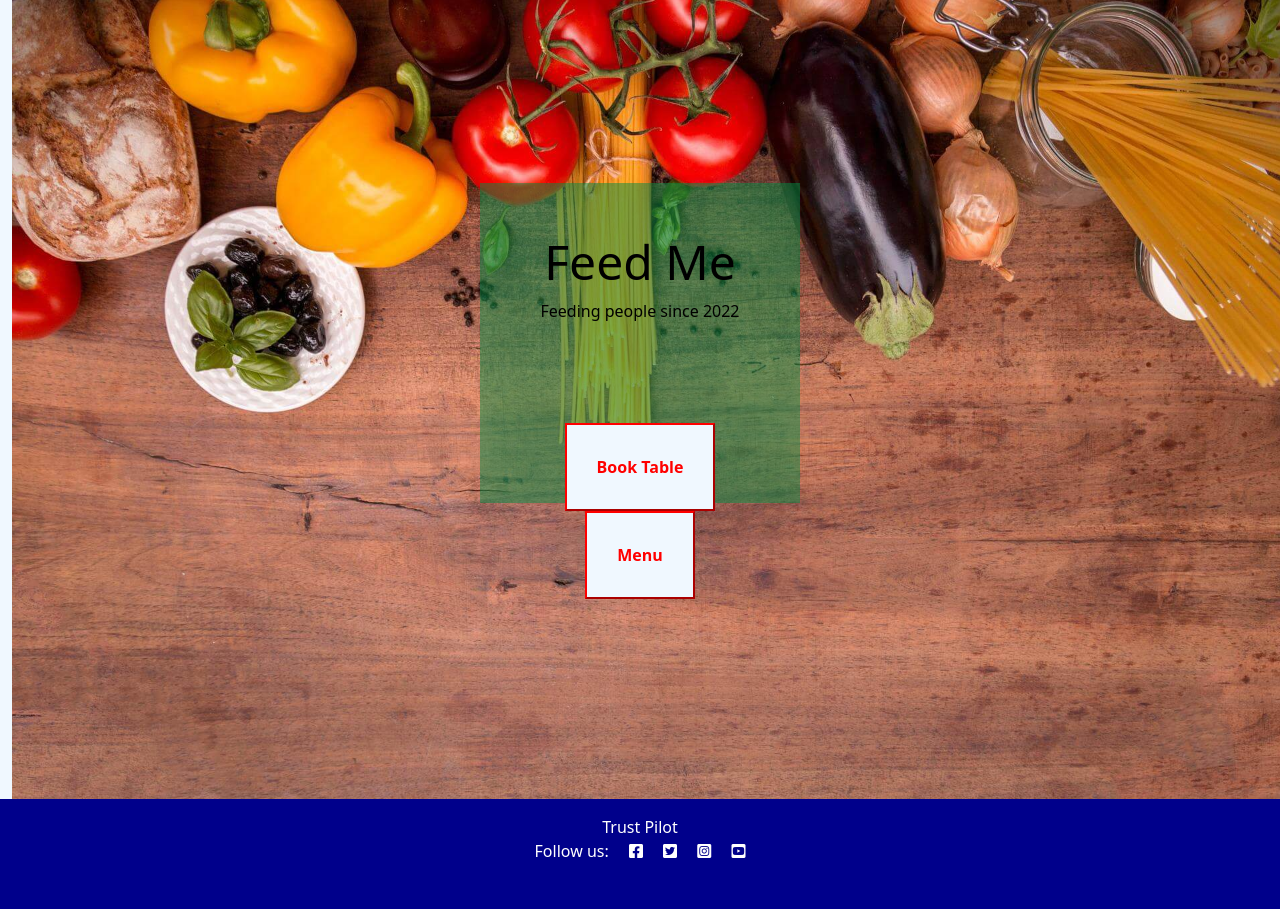
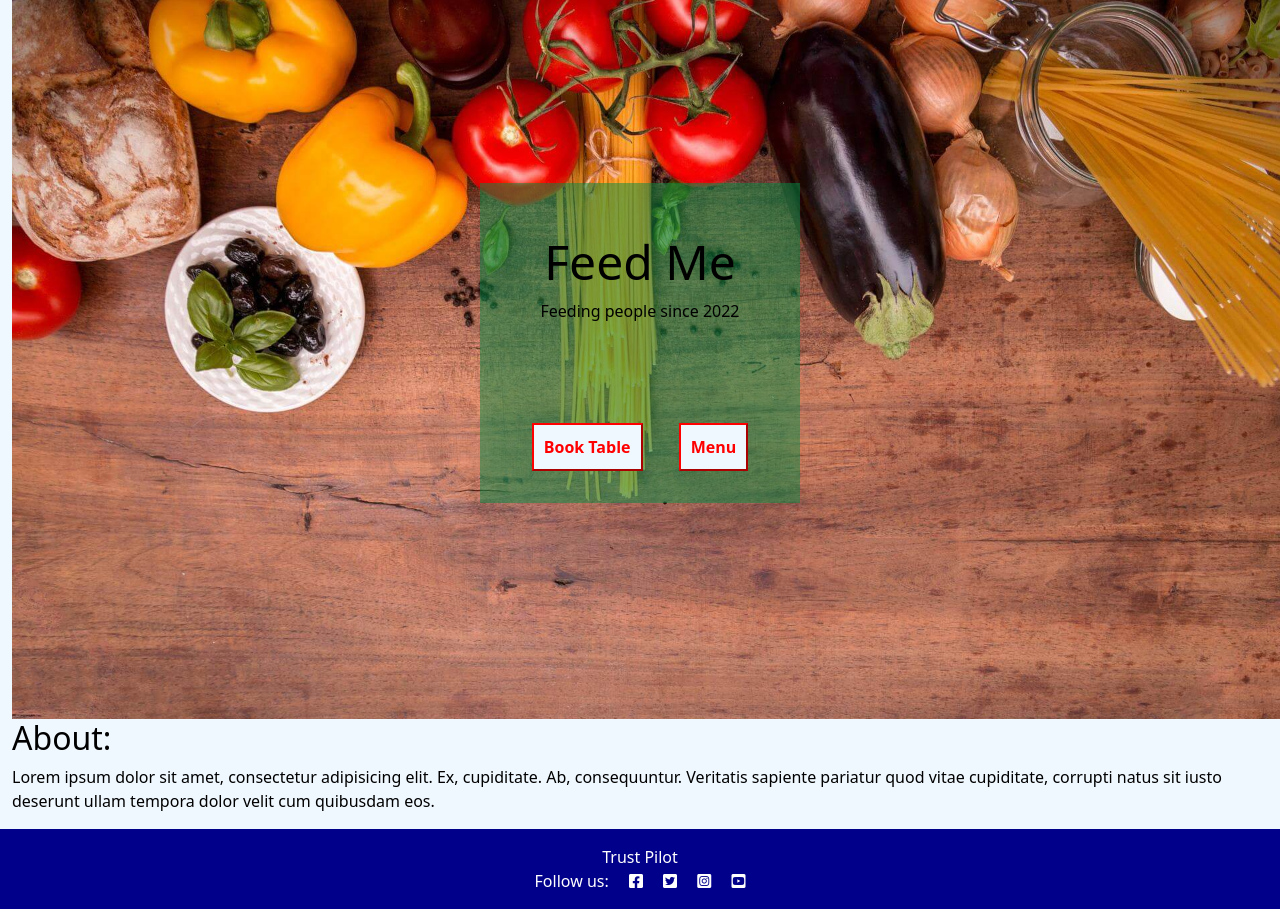
Before and after one commit to simonmortensen23/table-booking, a Django app: page / in a window 1280 px wide. Shown: the part 57-966 px from the top of the page. Before the commit the page ends 936 px from the top, so only its background shows below. Run offline with Django 3.2, Linux system fonts and the light colour scheme.

Commit message:
add style to templates

```diff
--- a/feedme/models.py
+++ b/feedme/models.py
@@ -16,6 +16,7 @@
                              on_delete=models.CASCADE)
     customer = models.CharField(max_length=20, null=True)
     booking_date_time = models.DateTimeField(null=True)
+
 
     def validate_date(booking_date_time):
         """
--- a/feedme/views.py
+++ b/feedme/views.py
@@ -6,17 +6,21 @@
 
 # Create your views here.
 
+
 def view_home(request):
     """
     Function enables user to view the home page.
     """
     return render(request, 'index.html')
 
+
 def view_menu(request):
     """
     Function enables user to view menu page.
     """
     return render(request, 'menu.html')
+
+
 @login_required
 def make_booking(request):
     """
--- a/requirements.txt
+++ b/requirements.txt
@@ -5,6 +5,7 @@
 Django==3.2.14
 django-allauth==0.51.0
 django-crispy-forms==1.14.0
+django-tempus-dominus==5.1.2.17
 gunicorn==20.1.0
 oauthlib==3.2.0
 psycopg2==2.9.3
--- a/static/css/style.css
+++ b/static/css/style.css
@@ -20,24 +20,18 @@
     border-color: red;
 }
 
-.nav-link {
-    color: red;
-}
-
-.nav-link:hover {
-    color: green;
-}
-
 .home-image {
     background-image: url('/static/images/feedme.jpg');
     background-size: 100%;
-    height: 100vh;
+    min-height: calc(100vh - 80px);
     width: 100vw;
+    background-size: cover;
+
 }
 
 .home-intro {
     background-color: rgba(0, 140, 69, 0.5);
-    position: fixed; /* or absolute */
+    position: absolute;
     top: 50%;
     left: 50%;
     height: 40%;
@@ -54,10 +48,11 @@
 .home-intro button {
     color: red;
     font-weight: bold;
-    padding: 30px;
+    padding: 10px;
     display: inline-block;
     align-items: center;
-    margin: 0 40px;
+    margin-left: 5%;
+    margin-right: 5%;
 }
 
 .menu-container {
@@ -96,6 +91,10 @@
 
 }
 
+label {
+    text-align: center;
+}
+
 footer {
     background-color: darkblue;
     color: white;
--- a/tablebooking/settings.py
+++ b/tablebooking/settings.py
@@ -49,6 +49,7 @@
     'allauth.socialaccount',
     'cloudinary_storage',
     'django.contrib.staticfiles',
+    'tempus_dominus',
     'crispy_forms',
     'cloudinary',
     'feedme',
--- a/templates/index.html
+++ b/templates/index.html
@@ -18,5 +18,10 @@
         </div>
     </div>
 </div>
-
+<div class="container-fluid about">
+    <div class="about-info">
+        <h2>About:</h2>
+        <p>Lorem ipsum dolor sit amet, consectetur adipisicing elit. Ex, cupiditate. Ab, consequuntur. Veritatis sapiente pariatur quod vitae cupiditate, corrupti natus sit iusto deserunt ullam tempora dolor velit cum quibusdam eos.</p>
+    </div>
+</div>
 {% endblock content %}
```
Also changed, not shown: feedme/forms.py (+9 -7 lines), feedme/admin.py (line endings or trailing spaces), feedme/migrations/0008_alter_booking_booking_date_time.py (added), feedme/urls.py (line endings or trailing spaces).
